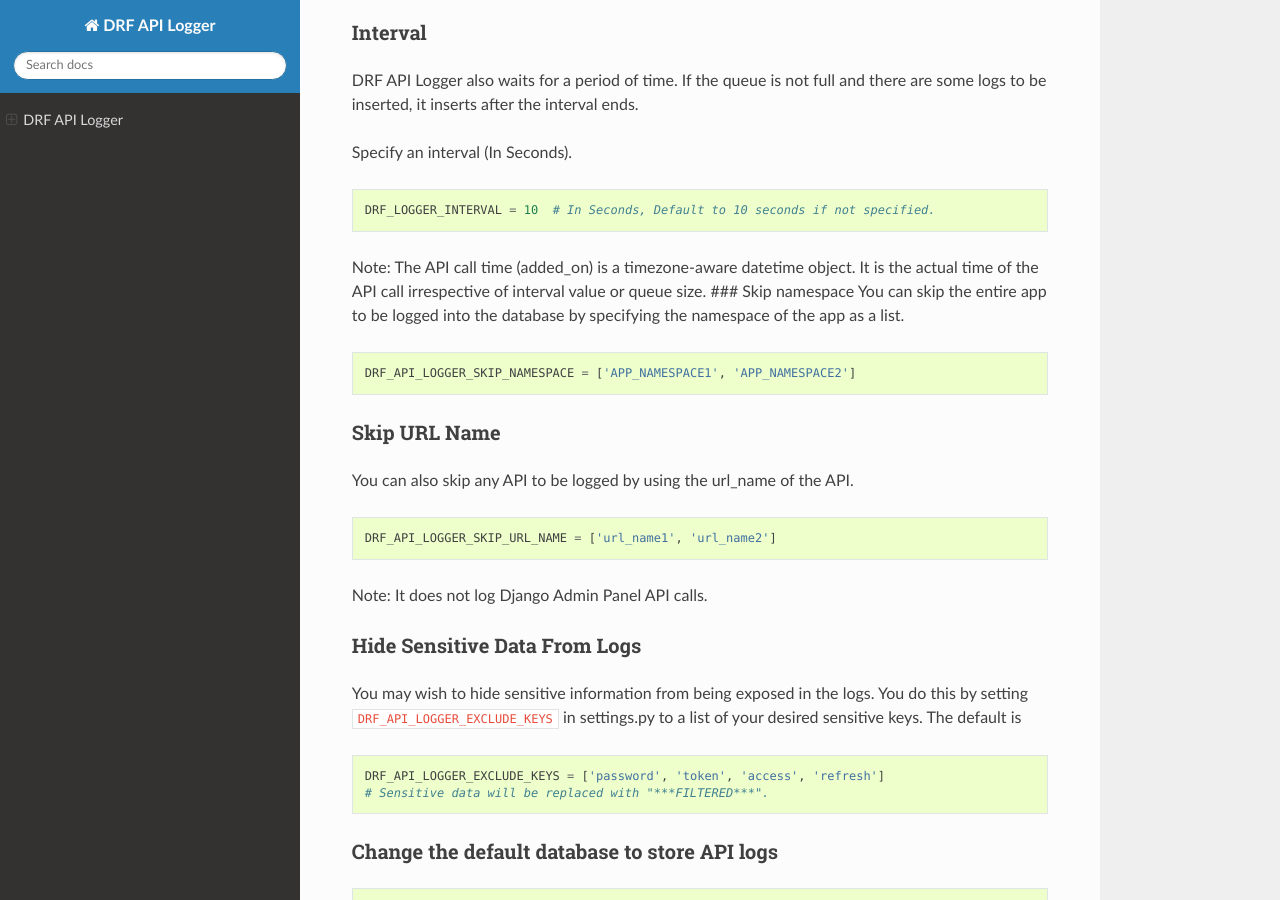
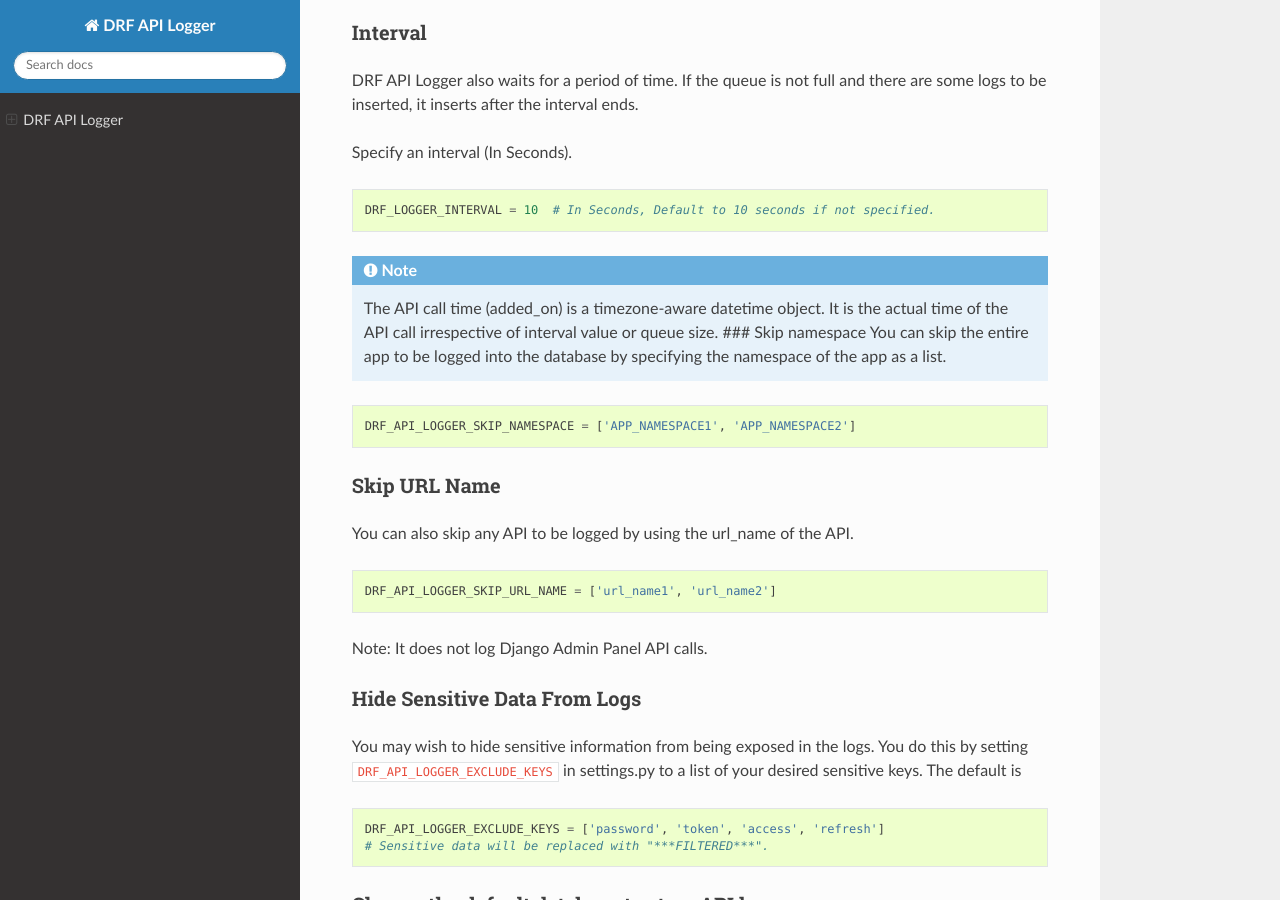
Before and after one commit to vishalanandl177/DRF-API-Logger, a Sphinx documentation site: the page built from docs/index.rst, in a window 1280 px wide and 900 px high, scrolled down 3982 px. Built offline with Sphinx 7.4.7 and the Read the Docs theme 2.0.0, drawn with Linux system fonts in a browser that asks for light colours.

Commit message:
Update index.rst

```diff
--- a/docs/index.rst
+++ b/docs/index.rst
@@ -177,10 +177,11 @@
 
    DRF_LOGGER_INTERVAL = 10  # In Seconds, Default to 10 seconds if not specified.
 
-Note: The API call time (added_on) is a timezone-aware datetime object.
-It is the actual time of the API call irrespective of interval value or
-queue size. ### Skip namespace You can skip the entire app to be logged
-into the database by specifying the namespace of the app as a list.
+.. note::
+   The API call time (added_on) is a timezone-aware datetime object.
+   It is the actual time of the API call irrespective of interval value or
+   queue size. ### Skip namespace You can skip the entire app to be logged
+   into the database by specifying the namespace of the app as a list.
 
 .. code:: python
 
@@ -402,7 +403,7 @@
          verbose_name_plural = 'API Logs'
 
 
-.. note::
+.. warning::
     After some time, there will be too much data in the database. Searching
     and filtering may get slower. If you want, you can delete or archive the
     older data. To improve the searching or filtering, try to add indexes in
```
